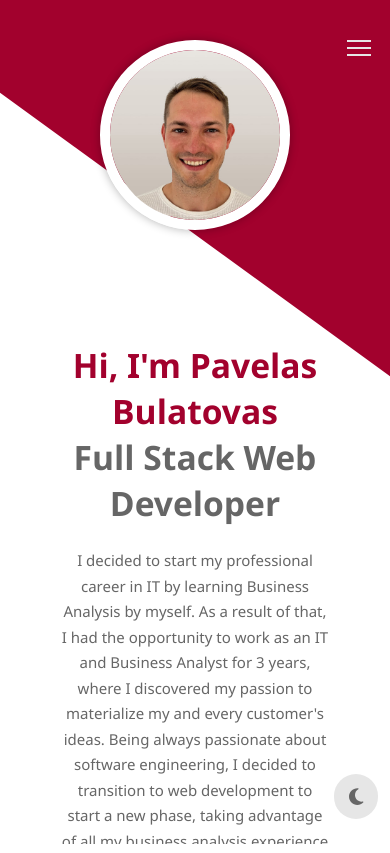
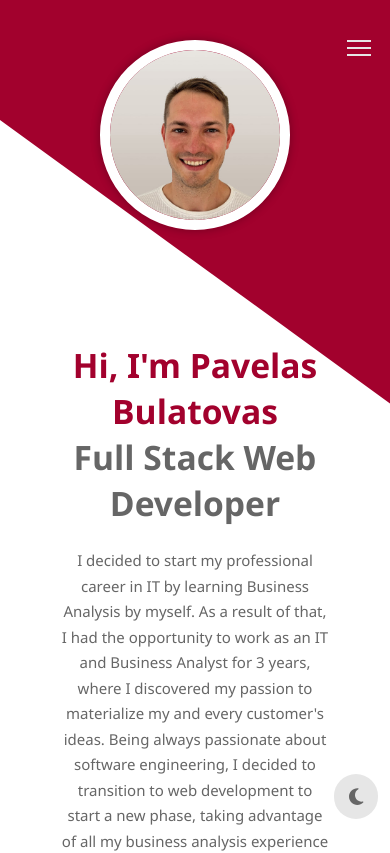
Before and after one commit to paskaeu25/amazing-portfolio, a React (Vite) app: page / in a window 390 px wide. Shown: the top 853 px of the page. Built offline with nearby package versions, Linux system fonts and the light colour scheme.

Commit message:
fixed height problem on smaller screen where button was out of the screen

```diff
--- a/src/pages/Home/Home.css
+++ b/src/pages/Home/Home.css
@@ -42,6 +42,10 @@ header {
 
 /* Media queries */
 @media (max-width: 736px) {
+  header {
+    height: auto;
+  }
+
   .header-container {
     grid-template-columns: 1fr;
     gap: 0;
```
